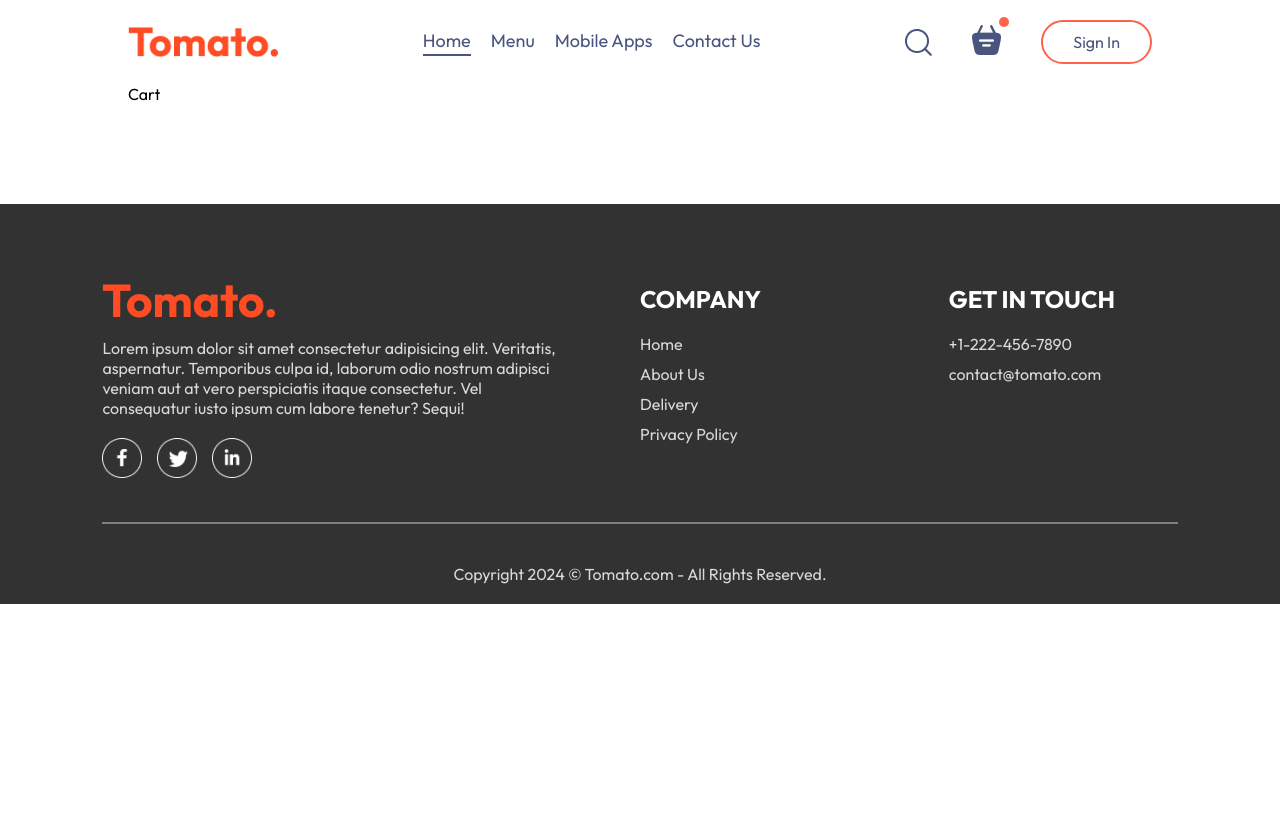
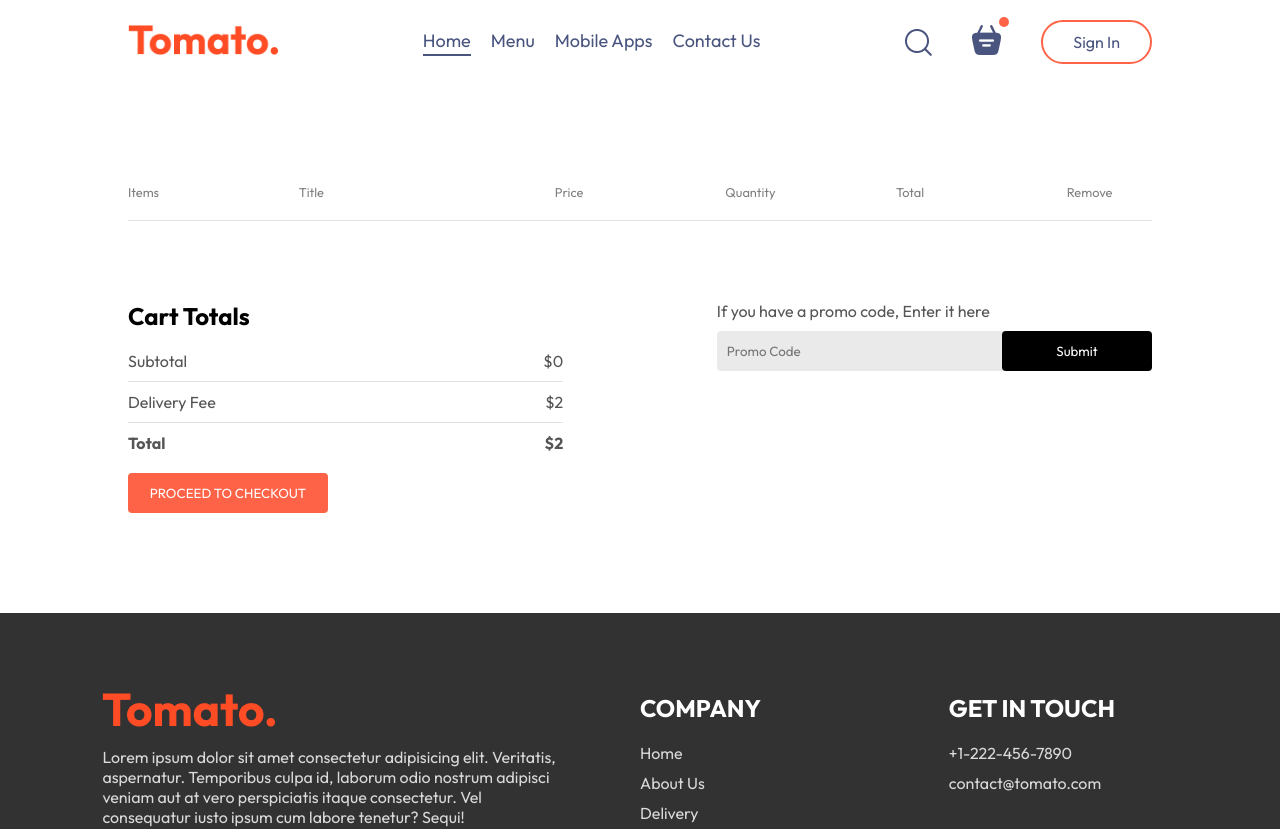
Before and after one commit to durpintm/food-delivery-app, a React (Vite) app in the folder frontend/: page /cart in a window 1280 px wide. Shown: the top 829 px of the page. Before the commit the page ends 800 px from the top, so only its background shows below. Built offline with nearby package versions, Linux system fonts and the light colour scheme.

Commit message:
Card component changes

```diff
--- a/frontend/src/components/FoodItem/FoodItem.jsx
+++ b/frontend/src/components/FoodItem/FoodItem.jsx
@@ -5,7 +5,6 @@
 import { StoreContext } from "../../context/StoreContext";
 
 const FoodItem = ({ id, name, price, description, image }) => {
-  console.log(id);
   const { cartItems, addToCart, removeFromCart } = useContext(StoreContext);
   return (
     <div className="food-item">
--- a/frontend/src/components/Navbar/Navbar.jsx
+++ b/frontend/src/components/Navbar/Navbar.jsx
@@ -9,7 +9,9 @@
 
   return (
     <div className="navbar">
-      <img src={assets.logo} className="logo" />
+      <Link to="/">
+        <img src={assets.logo} className="logo" />
+      </Link>
       <ul className="navbar-menu">
         <Link
           onClick={() => {
@@ -50,7 +52,9 @@
       <div className="navbar-right">
         <img src={assets.search_icon} alt="" />
         <div className="navbar-search-icon">
-          <img src={assets.basket_icon} alt="" />
+          <Link to="/cart">
+            <img src={assets.basket_icon} alt="" />
+          </Link>
           <div className="dot"></div>
         </div>
         <button
--- a/frontend/src/context/StoreContext.jsx
+++ b/frontend/src/context/StoreContext.jsx
@@ -1,5 +1,5 @@
 /* eslint-disable react/prop-types */
-import { createContext, useEffect, useState } from "react";
+import { createContext, useState } from "react";
 import { food_list } from "../assets/assets";
 
 export const StoreContext = createContext(null);
@@ -19,9 +19,18 @@
     setCartItems((prev) => ({ ...prev, [itemId]: prev[itemId] - 1 }));
   };
 
-  useEffect(() => {
-    console.log(cartItems);
-  }, [cartItems]);
+  const getTotalCartAmount = () => {
+    let totalAmount = 0;
+    for (const item in cartItems) {
+      if (cartItems[item] > 0) {
+        let itemInfo = food_list.find((product) => {
+          return product._id == item;
+        });
+        totalAmount += itemInfo.price * cartItems[item];
+      }
+    }
+    return totalAmount;
+  };
 
   const contextValue = {
     food_list,
@@ -29,6 +38,7 @@
     setCartItems,
     addToCart,
     removeFromCart,
+    getTotalCartAmount,
   };
 
   return (
--- a/frontend/src/pages/Cart/Cart.css
+++ b/frontend/src/pages/Cart/Cart.css
@@ -0,0 +1,108 @@
+.cart {
+  margin-top: 100px;
+}
+
+.cart-items-title {
+  display: grid;
+  grid-template-columns: 1fr 1.5fr 1fr 1fr 1fr 0.5fr;
+  align-items: center;
+  color: grey;
+  font-size: max(1vw, 12px);
+}
+
+.cart-items-item {
+  margin: 10px 0px;
+  color: black;
+}
+
+.cart-items-item img {
+  width: 50px;
+  border-radius: 5px;
+}
+
+.cart hr {
+  height: 1px;
+  background-color: #e2e2e2;
+  border: none;
+}
+
+.cart-items-item .cross {
+  cursor: pointer;
+}
+
+.cart-bottom {
+  margin-top: 80px;
+  display: flex;
+  justify-content: space-between;
+  gap: max(12vw, 20px);
+}
+
+.cart-total {
+  flex: 1;
+  display: flex;
+  flex-direction: column;
+  gap: 20px;
+}
+
+.cart-total-details {
+  display: flex;
+  justify-content: space-between;
+  color: #555;
+}
+
+.cart-total hr {
+  margin: 10px 0px;
+}
+
+.cart-total button {
+  border: none;
+  color: white;
+  background: tomato;
+  width: max(15vw, 200px);
+  padding: 12px 0px;
+  border-radius: 4px;
+  cursor: pointer;
+}
+
+.cart-promocode {
+  flex: 1;
+}
+
+.cart-promocode p {
+  color: #555;
+}
+
+.cart-promocode-input {
+  margin-top: 10px;
+  display: flex;
+  justify-content: space-between;
+  align-items: center;
+  background-color: #eaeaea;
+  border-radius: 4px;
+}
+
+.cart-promocode-input input {
+  background: transparent;
+  border: none;
+  outline: none;
+  padding-left: 10px;
+}
+
+.cart-promocode-input button {
+  width: max(10vw, 150px);
+  padding: 12px 5px;
+  background-color: black;
+  border: none;
+  color: white;
+  border-radius: 4px;
+}
+
+@media (max-width: 750px) {
+  .cart-bottom {
+    flex-direction: column-reverse;
+  }
+
+  .cart-promocode {
+    justify-content: start;
+  }
+}
--- a/frontend/src/pages/Cart/Cart.jsx
+++ b/frontend/src/pages/Cart/Cart.jsx
@@ -1,6 +1,81 @@
+import { useContext } from "react";
 import "./Cart.css";
+import { StoreContext } from "../../context/StoreContext";
+
 const Cart = () => {
-  return <div>Cart</div>;
+  const { cartItems, food_list, removeFromCart, getTotalCartAmount } =
+    useContext(StoreContext);
+  return (
+    <div className="cart">
+      <div className="cart-items">
+        <div className="cart-items-title">
+          <p>Items</p>
+          <p>Title</p>
+          <p>Price</p>
+          <p>Quantity</p>
+          <p>Total</p>
+          <p>Remove</p>
+        </div>
+        <br />
+        <hr />
+        {food_list.map((item, index) => {
+          if (cartItems[item._id] > 0) {
+            return (
+              <div key={index}>
+                <div className="cart-items-title cart-items-item">
+                  <img src={item.image} alt="" />
+                  <p>{item.name}</p>
+                  <p>${item.price}</p>
+                  <p>{cartItems[item._id]}</p>
+                  <p>${item.price * cartItems[item._id]}</p>
+                  <p
+                    className="cross"
+                    onClick={() => {
+                      removeFromCart(item._id);
+                    }}
+                  >
+                    &#10006;
+                  </p>
+                </div>
+                <hr />
+              </div>
+            );
+          }
+        })}
+      </div>
+      <div className="div cart-bottom">
+        <div className="cart-total">
+          <h2>Cart Totals</h2>
+          <div>
+            <div className="cart-total-details">
+              <p>Subtotal</p>
+              <p>${getTotalCartAmount()}</p>
+            </div>
+            <hr />
+            <div className="cart-total-details">
+              <p>Delivery Fee</p>
+              <p>${2}</p>
+            </div>
+            <hr />
+            <div className="cart-total-details">
+              <b>Total</b>
+              <b>${getTotalCartAmount() + 2}</b>
+            </div>
+          </div>
+          <button>PROCEED TO CHECKOUT</button>
+        </div>
+        <div className="cart-promocode">
+          <div>
+            <p>If you have a promo code, Enter it here</p>
+            <div className="cart-promocode-input">
+              <input type="text" placeholder="Promo Code" />
+              <button>Submit</button>
+            </div>
+          </div>
+        </div>
+      </div>
+    </div>
+  );
 };
 
 export default Cart;
```
